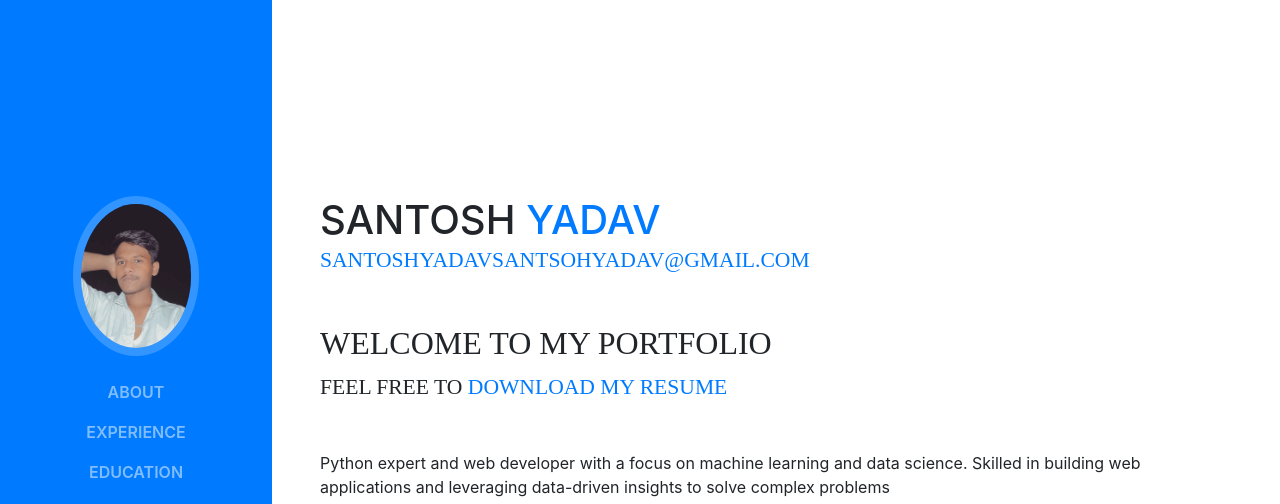
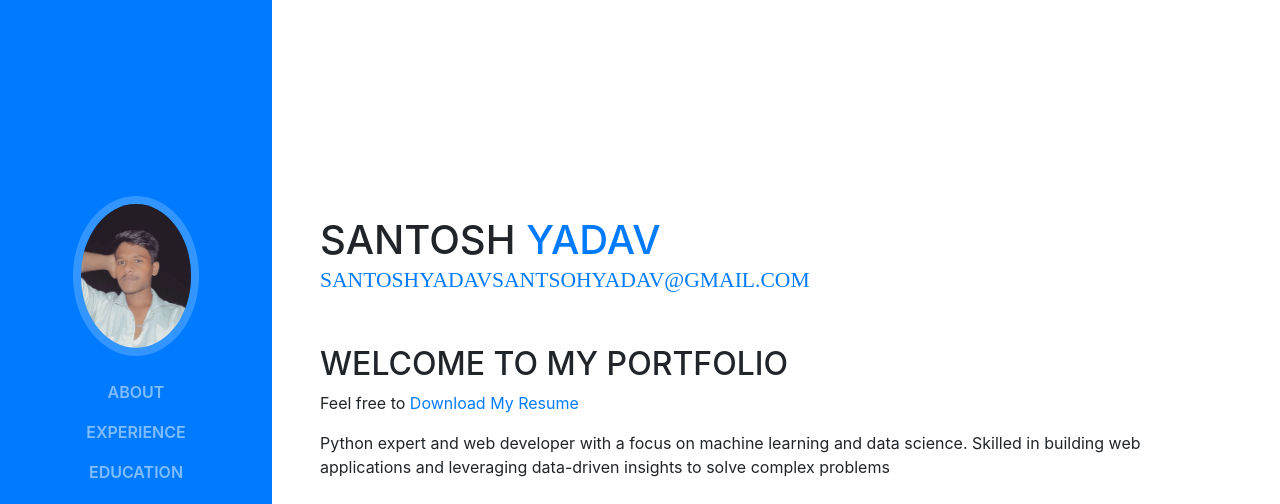
Before and after one commit to santyadavcoder/sant, a website with bundled scripts: page index.html in a window 1280 px wide. Shown: the top 504 px of the page. Built offline with nearby package versions, Linux system fonts and the light colour scheme; a web font is replaced by a local one.

Commit message:
Update index.html

```diff
--- a/index.html
+++ b/index.html
@@ -71,7 +71,7 @@
           <div class="subheading mb-5">
             <a href="mailto:santoshyadavsantsohyadav@gmail.com">santoshyadavsantsohyadav@gmail.com</a>
           </div>
-          <div class="subheading mb-5">
+          <div class="download-link">
             <h2>Welcome to My Portfolio</h2>
     <p>Feel free to <a href="https://raw.githubusercontent.com/santyadavcoder/sant/main/Santsoh's%20Resume%20(1).pdf" download="Santsoh's Resume (1).pdf" class="download-link">Download My Resume</a></p>
           </div>
```
